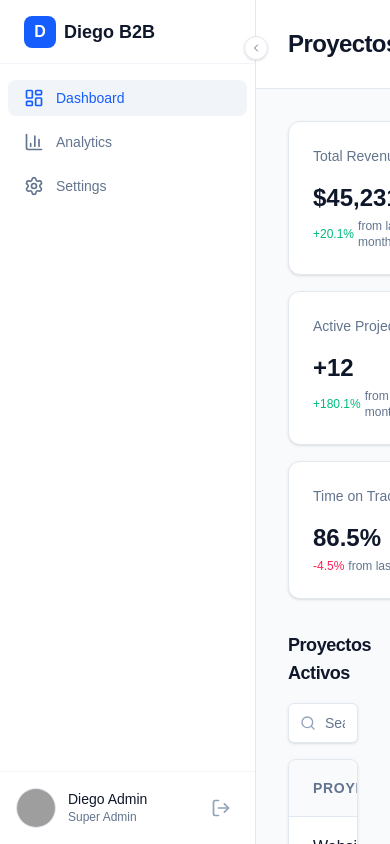
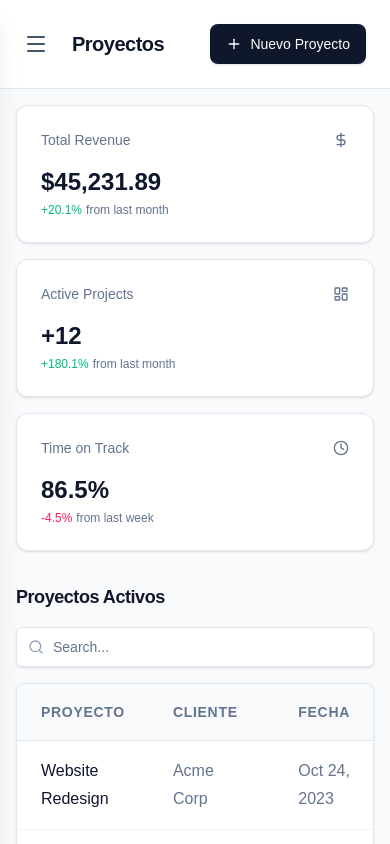
Before and after one commit to JvRcRiCrI13/nexus-b2b-dashboard, a Next.js app: page /dashboard in a window 390 px wide. Built offline with nearby package versions, Linux system fonts and the light colour scheme; no server answers; sample sign-in values are in the browser's storage; grey boxes are pictures that could not be loaded.

Commit message:
fix(ui): responsive sidebar drawer for mobile devices

```diff
--- a/src/components/templates/DashboardTemplate.tsx
+++ b/src/components/templates/DashboardTemplate.tsx
@@ -2,6 +2,7 @@ import React, { useState } from 'react';
 import { Sidebar } from '@/components/organisms/sidebar/sidebar';
 import { Typography } from '@/components/atoms/Typography';
 import { Menu, ChevronLeft } from 'lucide-react';
+import { cn } from '@/lib/utils';
 
 interface DashboardTemplateProps {
     children: React.ReactNode;
@@ -10,30 +11,57 @@ interface DashboardTemplateProps {
 }
 
 export const DashboardTemplate = ({ children, title, action }: DashboardTemplateProps) => {
+    // Desktop state
     const [isCollapsed, setIsCollapsed] = useState(false);
+    // Mobile state
+    const [isMobileOpen, setIsMobileOpen] = useState(false);
+
+    // Close mobile menu when clicking outside (overlay)
+    const toggleMobile = () => setIsMobileOpen(!isMobileOpen);
 
     return (
         <div className="flex h-screen bg-slate-50 overflow-hidden">
-            {/* Sidebar */}
-            <div className="relative h-full">
-                <Sidebar isCollapsed={isCollapsed} />
+            {/* Mobile Overlay */}
+            {isMobileOpen && (
+                <div
+                    className="fixed inset-0 bg-black/50 z-40 md:hidden backdrop-blur-sm transition-opacity"
+                    onClick={() => setIsMobileOpen(false)}
+                />
+            )}
 
-                {/* Collapse Toggle Button */}
+            {/* Sidebar Container */}
+            <div className={cn(
+                "fixed inset-y-0 left-0 z-50 h-full transition-transform duration-300 md:relative md:translate-x-0 bg-white shadow-xl md:shadow-none border-r border-slate-200",
+                isMobileOpen ? "translate-x-0" : "-translate-x-full"
+            )}>
+                <Sidebar isCollapsed={isCollapsed} className="h-full" />
+
+                {/* Desktop Collapse Toggle */}
                 <button
                     onClick={() => setIsCollapsed(!isCollapsed)}
-                    className="absolute -right-3 top-9 z-50 flex h-6 w-6 items-center justify-center rounded-full border border-slate-200 bg-white shadow-sm hover:bg-slate-50 text-slate-500"
+                    className="absolute -right-3 top-9 z-50 hidden md:flex h-6 w-6 items-center justify-center rounded-full border border-slate-200 bg-white shadow-sm hover:bg-slate-50 text-slate-500"
                 >
                     {isCollapsed ? <Menu className="h-3 w-3" /> : <ChevronLeft className="h-3 w-3" />}
                 </button>
             </div>
 
             {/* Main Content */}
-            <main className="flex-1 overflow-y-auto relative">
+            <main className="flex-1 overflow-y-auto relative w-full">
                 {/* Header */}
-                <header className="px-8 py-6 bg-white border-b border-slate-200 flex justify-between items-center sticky top-0 z-10">
-                    <Typography.H2 className="text-2xl font-bold text-slate-900 border-none pb-0 mt-0">
-                        {title || 'Dashboard'}
-                    </Typography.H2>
+                <header className="px-6 md:px-8 py-6 bg-white border-b border-slate-200 flex justify-between items-center sticky top-0 z-30">
+                    <div className="flex items-center gap-4">
+                        {/* Mobile Menu Toggle */}
+                        <button
+                            className="md:hidden p-2 -ml-2 text-slate-600 hover:bg-slate-100 rounded-md"
+                            onClick={toggleMobile}
+                        >
+                            <Menu className="h-6 w-6" />
+                        </button>
+
+                        <Typography.H2 className="text-xl md:text-2xl font-bold text-slate-900 border-none pb-0 mt-0">
+                            {title || 'Dashboard'}
+                        </Typography.H2>
+                    </div>
 
                     {action && (
                         <div>
@@ -43,7 +71,7 @@ export const DashboardTemplate = ({ children, title, action }: DashboardTemplate
                 </header>
 
                 {/* Content Body */}
-                <div className="p-8">
+                <div className="p-4 md:p-8">
                     {children}
                 </div>
             </main>
```
